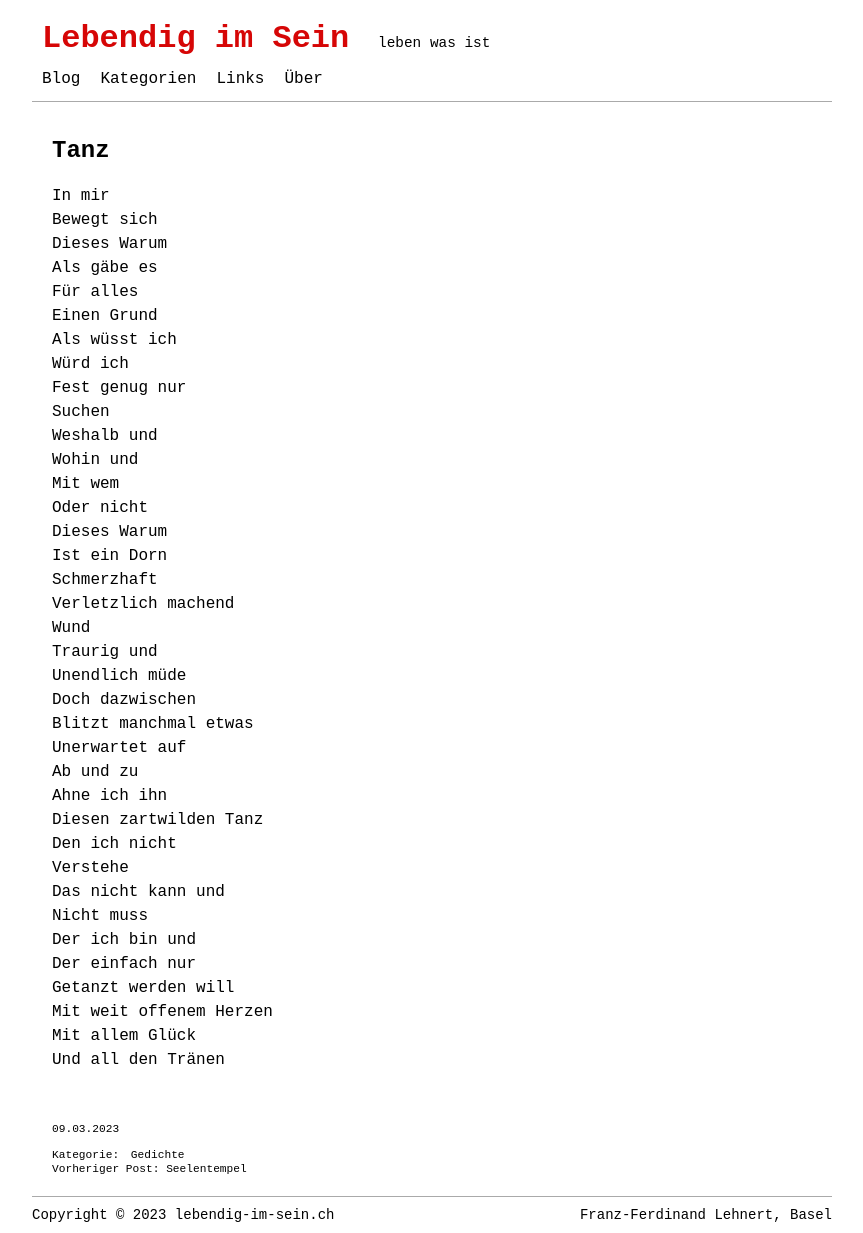
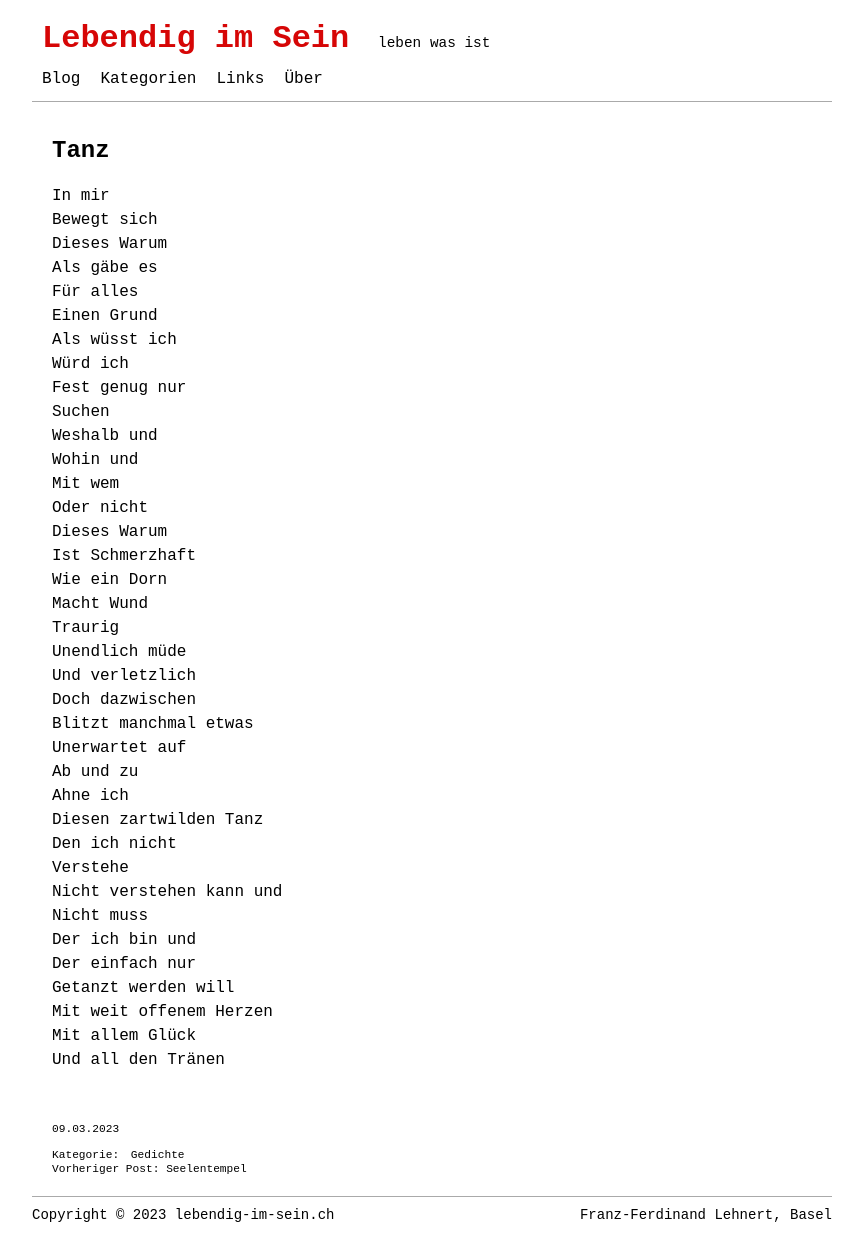
Before and after one commit to lebendigimsein/webpage, a Jekyll site: the page built from _posts/2023-03-09-tanz.markdown, in a window 1280 px wide. Shown: the whole page, without its empty margins (208-1071 px from the left). Built offline with Jekyll 4.4.1, drawn with Linux system fonts in a browser that asks for light colours.

Commit message:
tanz changed

```diff
--- a/_posts/2023-03-09-tanz.markdown
+++ b/_posts/2023-03-09-tanz.markdown
@@ -22,21 +22,21 @@ Wohin und
 Mit wem
 Oder nicht
 Dieses Warum
-Ist ein Dorn
-Schmerzhaft
-Verletzlich machend
-Wund
-Traurig und
+Ist Schmerzhaft
+Wie ein Dorn
+Macht Wund
+Traurig
 Unendlich müde
+Und verletzlich
 Doch dazwischen
 Blitzt manchmal etwas
 Unerwartet auf
 Ab und zu
-Ahne ich ihn
+Ahne ich
 Diesen zartwilden Tanz
 Den ich nicht
 Verstehe
-Das nicht kann und
+Nicht verstehen kann und
 Nicht muss
 Der ich bin und
 Der einfach nur
```
